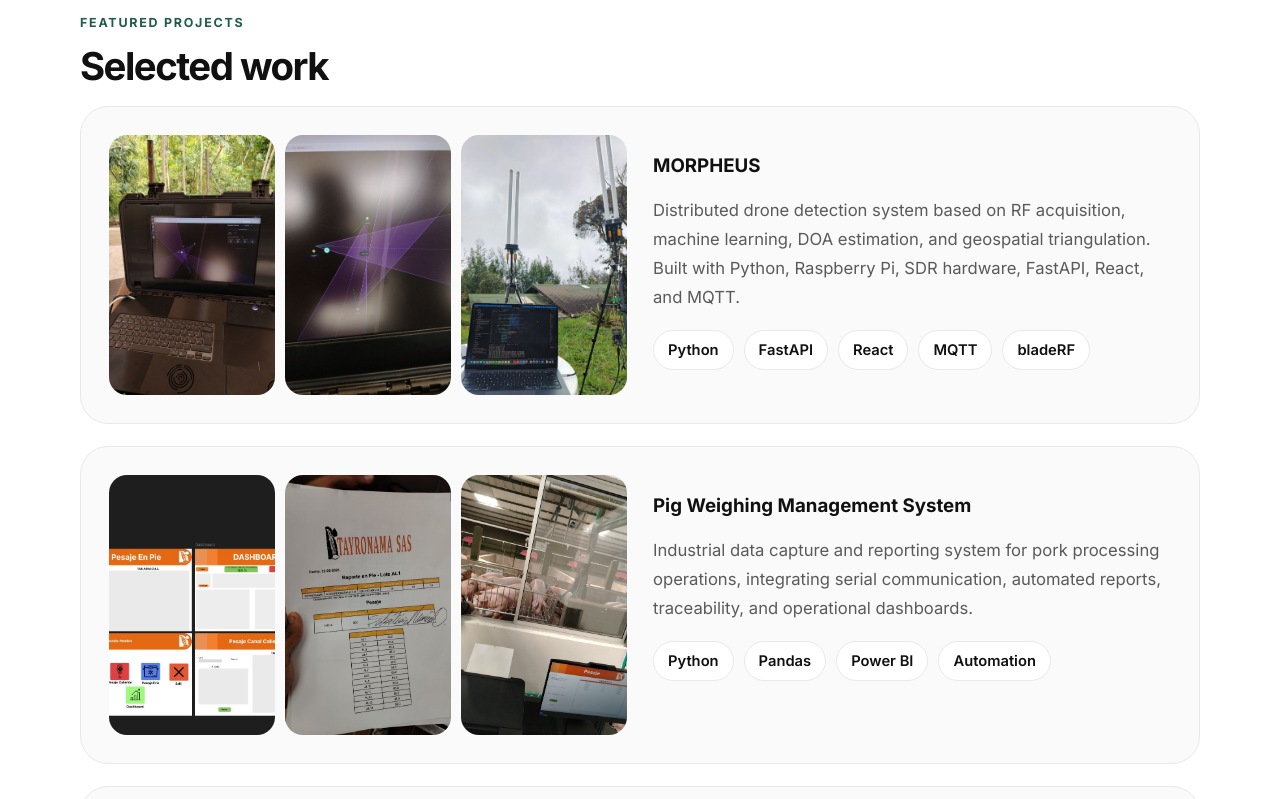
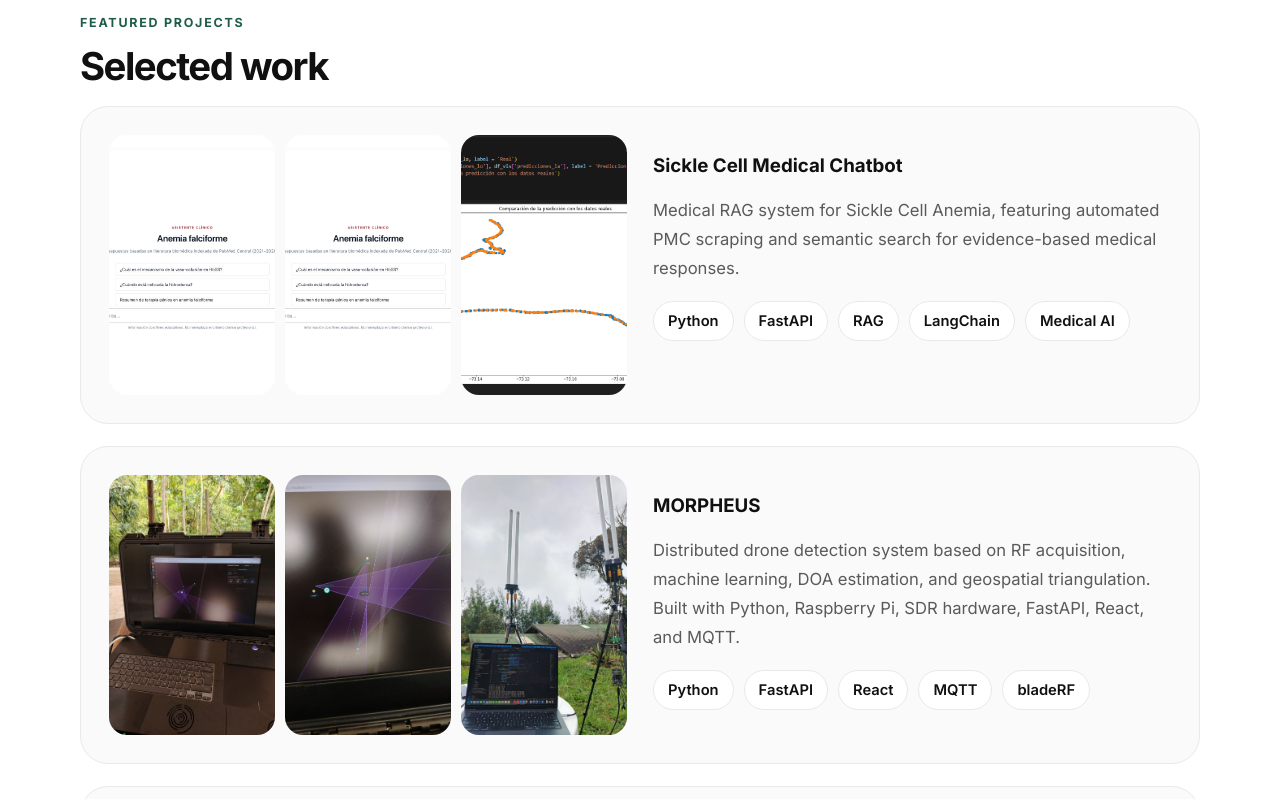
Before and after one commit to EDuarP/ed-portfolio, a plain HTML site: page index.html in a window 1280 px wide. Shown: the part 1660-2459 px from the top of the page. Drawn offline with Linux system fonts and the light colour scheme.

Commit message:
feat: add Sickle Cell Medical Chatbot project to portfolio

```diff
--- a/index.html
+++ b/index.html
@@ -90,6 +90,19 @@
         <div class="projects-grid">
           <article class="project-card project-feature">
             <div class="project-images three-up">
+              <img src="./images/sickle_cell_1.jpg" alt="Sickle Cell Chat 1">
+              <img src="./images/sickle_cell_2.jpg" alt="Sickle Cell Chat 2">
+              <img src="./assets/projects/ciencia1.png" alt="Sickle Cell Chat 3">
+            </div>
+            <div class="project-content">
+              <h3 data-i18n="projects.sickle.title">Sickle Cell Medical Chatbot</h3>
+              <p data-i18n="projects.sickle.text">Medical RAG system for Sickle Cell Anemia, featuring automated PMC scraping and semantic search for evidence-based medical responses.</p>
+              <div class="project-tags"><span>Python</span><span>FastAPI</span><span>RAG</span><span>LangChain</span><span>Medical AI</span></div>
+            </div>
+          </article>
+
+          <article class="project-card project-feature">
+            <div class="project-images three-up">
               <img src="./assets/projects/morpheus1.jpg" alt="MORPHEUS 1">
               <img src="./assets/projects/morpheus2.jpg" alt="MORPHEUS 2">
               <img src="./assets/projects/morpheus3.jpg" alt="MORPHEUS 3">
```
Also changed, not shown: assets/icons/azure.svg (added), assets/icons/powerbi.svg (added), images/sickle_cell_1.jpg (added), images/sickle_cell_2.jpg (added).
